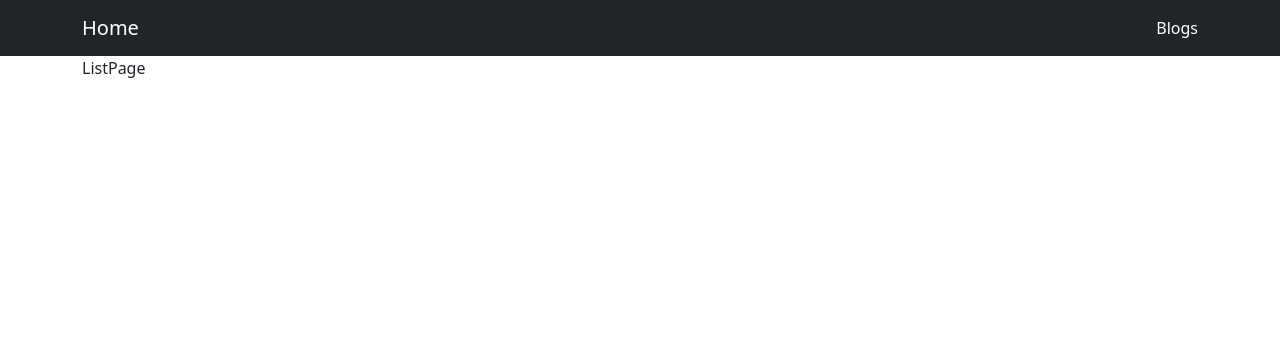
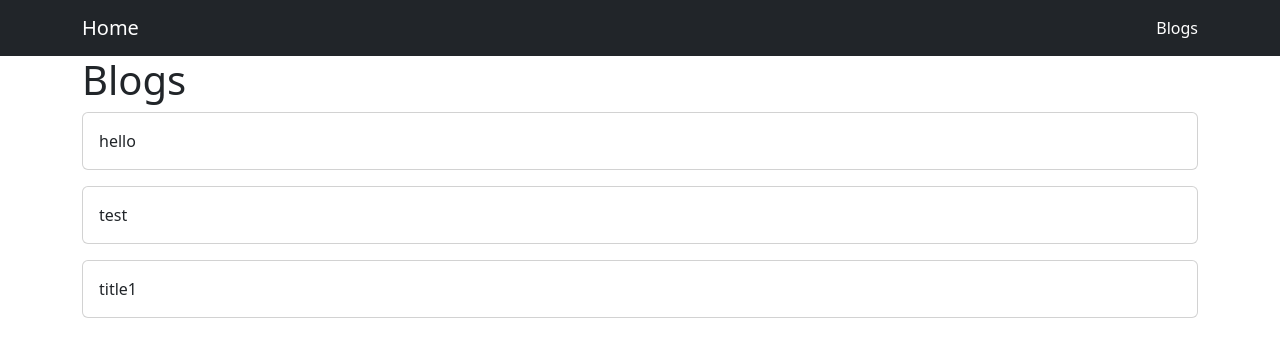
Before and after one commit to EllaSEON/Blog, a React (Create React App) app in the folder react-basic/: page /blogs in a window 1280 px wide. Shown: the top 356 px of the page. Built offline with nearby package versions, Linux system fonts and the light colour scheme; data requests are answered from the project's data file.

Commit message:
<feat> : 블로그 리스트 get 통신

```diff
--- a/react-basic/src/Pages/ListPage.jsx
+++ b/react-basic/src/Pages/ListPage.jsx
@@ -1,4 +1,28 @@
+import axios from "axios";
+import { useState, useEffect } from "react";
+
 const ListPage = () => {
-  return <div>ListPage</div>;
+  const [posts, setPosts] = useState([]);
+  const getPosts = () => {
+    axios.get("http://localhost:3001/posts").then((res) => {
+      setPosts(res.data);
+    });
+  };
+
+  useEffect(() => {
+    getPosts();
+  }, []);
+  return (
+    <div>
+      <h1>Blogs</h1>
+      {posts.map((post) => {
+        return (
+          <div className="card mb-3" key={post.id}>
+            <div className="card-body">{post.title}</div>
+          </div>
+        );
+      })}
+    </div>
+  );
 };
 export default ListPage;
```
